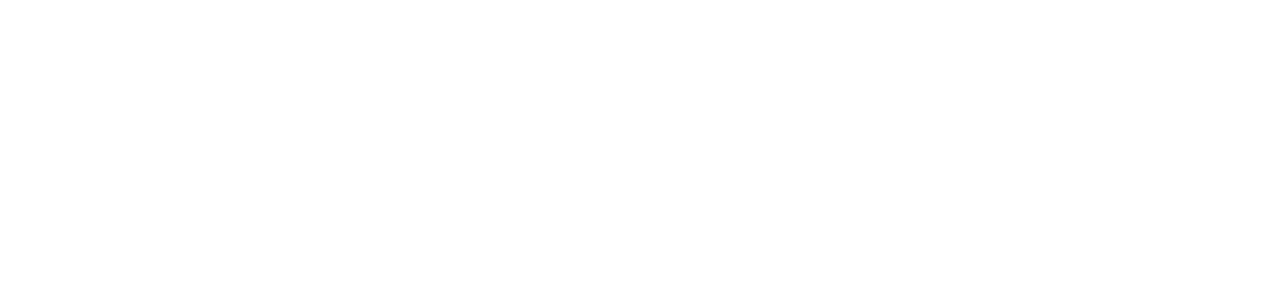
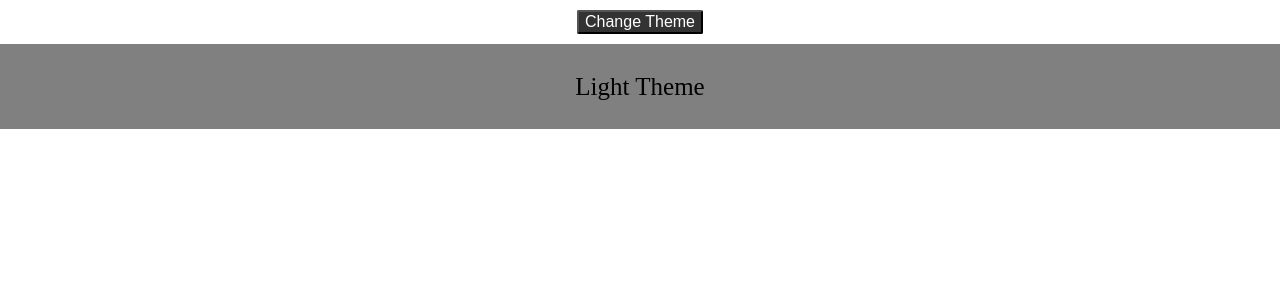
Before and after one commit to An-Junyeop/styled-components-learn, a React (Create React App) app: page / in a window 1280 px wide. Shown: the top 300 px of the page. Built offline with nearby package versions, Linux system fonts and the light colour scheme.

Commit message:
styled-components를 활용한 Theme 설정 * 클릭에 따른 테마 변경 예제

```diff
--- a/src/App.js
+++ b/src/App.js
@@ -1,13 +1,13 @@
-import React, { useState } from 'react';
+import { useState } from 'react';
 import { ThemeProvider } from 'styled-components';
 import { darkTheme, lightTheme } from './styles/theme';
 import GlobalStyle from './styles/GlobalStyle';
+import Header from './components/Header';
+import Container from './components/Container';
 
 function App() {
 	const [theme, setTheme] = useState(lightTheme);
 	const [currentThemeText, setCurrentThemeText] = useState('Light Theme');
-
-	console.log(theme);
 
 	const switchTheme = () => {
 		setTheme(theme === lightTheme ? darkTheme : lightTheme);
@@ -18,6 +18,8 @@
 	return (
 		<ThemeProvider theme={theme}>
 			<GlobalStyle />
+			<Header switchTheme={switchTheme} />
+			<Container currentThemeText={currentThemeText} />
 		</ThemeProvider>
 	);
 }
--- /dev/null
+++ b/src/components/Container.js
@@ -0,0 +1,13 @@
+import styledComponents from '../styles/ContainerStyle';
+
+const { CustomContainer } = styledComponents;
+
+function Container({ currentThemeText }) {
+	return (
+		<CustomContainer>
+			<h1>{currentThemeText}</h1>
+		</CustomContainer>
+	);
+}
+
+export default Container;
--- /dev/null
+++ b/src/components/Header.js
@@ -0,0 +1,15 @@
+import styledComponents from '../styles/HeaderStyle';
+
+const { CustomHeader, ThemeSwitchButton } = styledComponents;
+
+function Header({ switchTheme }) {
+	return (
+		<CustomHeader>
+			<ThemeSwitchButton onClick={() => switchTheme()}>
+				Change Theme
+			</ThemeSwitchButton>
+		</CustomHeader>
+	);
+}
+
+export default Header;
--- /dev/null
+++ b/src/styles/ContainerStyle.js
@@ -0,0 +1,26 @@
+import styled, { css } from 'styled-components';
+
+/* Container 스타일 */
+const CustomContainer = styled.div`
+	${({ theme }) => {
+		const { colors, device, fonts, paddings } = theme;
+		return css`
+			width: 100%;
+			height: 100%;
+			background: ${colors.tertiary};
+			${device.tablet} {
+				background: ${colors.red};
+			}
+
+			h1 {
+				font-size: ${fonts.size.xl};
+				padding: ${paddings.xl};
+				text-align: center;
+			}
+		`;
+	}}
+`;
+
+const styledComponents = { CustomContainer };
+
+export default styledComponents;
--- a/src/styles/GlobalStyle.js
+++ b/src/styles/GlobalStyle.js
@@ -1,11 +1,9 @@
 import { createGlobalStyle, css } from 'styled-components';
-import normalize from 'styled-normalize';
 import reset from 'styled-reset';
 
 /* 페이지 전체에 적용 될 스타일을 선언 */
 const GlobalStyle = createGlobalStyle`
     ${reset};      // 브라우저의 기본 css 초기화
-    ${normalize};  // 브라우저의 기본 css 초기화
 
     html {
         font-size: 62.5% // 1rem => 10px
--- /dev/null
+++ b/src/styles/HeaderStyle.js
@@ -0,0 +1,27 @@
+import styled, { css } from 'styled-components';
+
+/* Theme을 변경하는 Button 스타일 */
+const ThemeSwitchButton = styled.button`
+	${({ theme }) =>
+		css`
+			background: ${theme.colors.primary};
+			color: ${theme.colors.secondary};
+			font-size: ${theme.fonts.size.base};
+			border-radius: 2px;
+		`}
+`;
+
+/* Header 스타일*/
+const CustomHeader = styled.div`
+	${({ theme }) =>
+		css`
+			padding: 1rem;
+			display: flex;
+			justify-content: center;
+			background: ${theme.colors.secondary};
+		`}
+`;
+
+const styledComponents = { ThemeSwitchButton, CustomHeader };
+
+export default styledComponents;
--- a/src/styles/theme.js
+++ b/src/styles/theme.js
@@ -44,7 +44,7 @@
 	desktop: '1440px',
 };
 
-const devide = {
+const device = {
 	mobile: `@media only screen and (max-width: ${size.mobile})`,
 	tablet: `@media only screen and (max-width: ${size.tablet})`,
 	desktop: `@media only screen and (max-width: ${size.desktop})`,
@@ -68,7 +68,7 @@
 	margins,
 	paddings,
 	fonts,
-	devide,
+	device,
 };
 
 export const lightTheme = {
```
